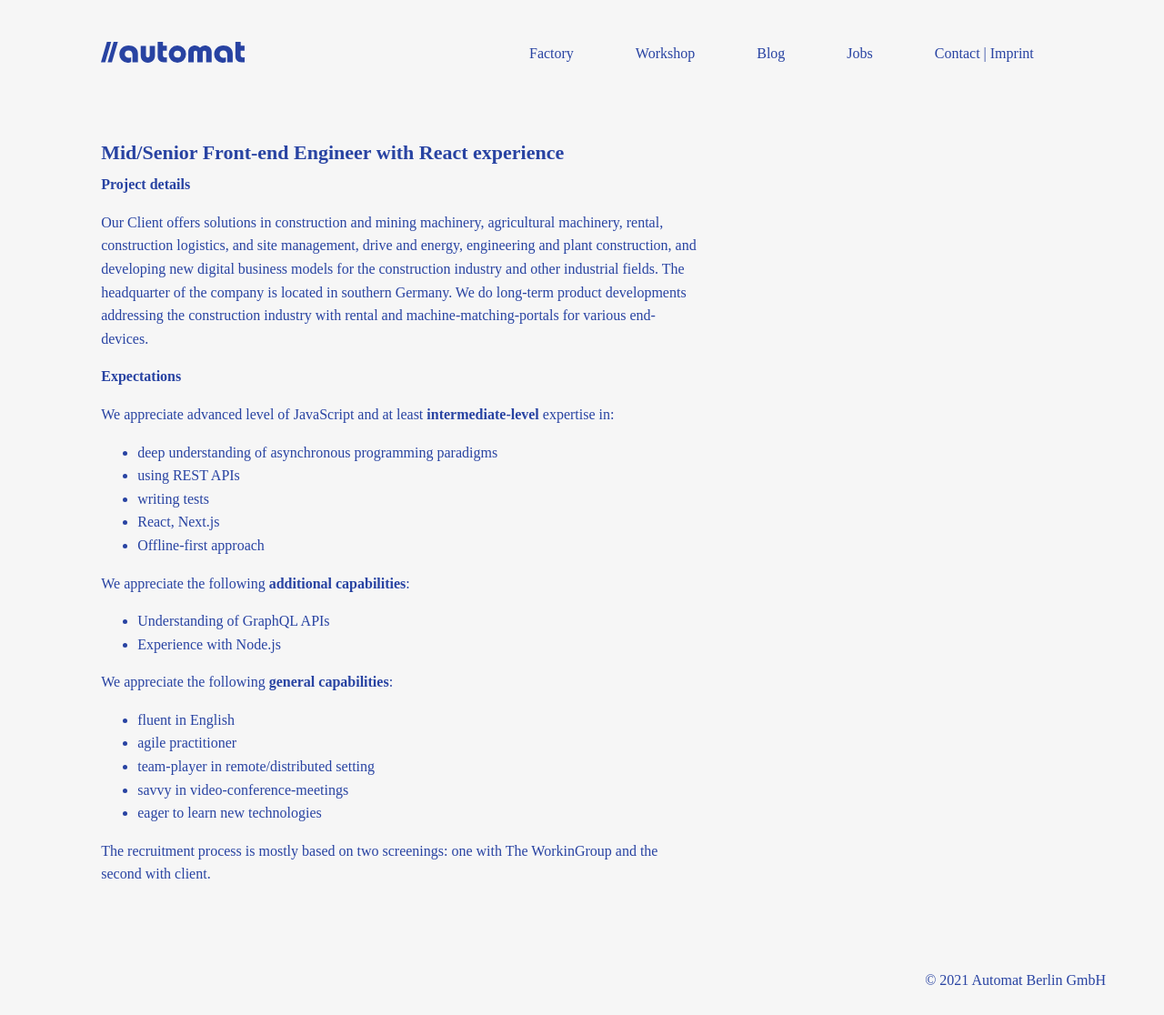
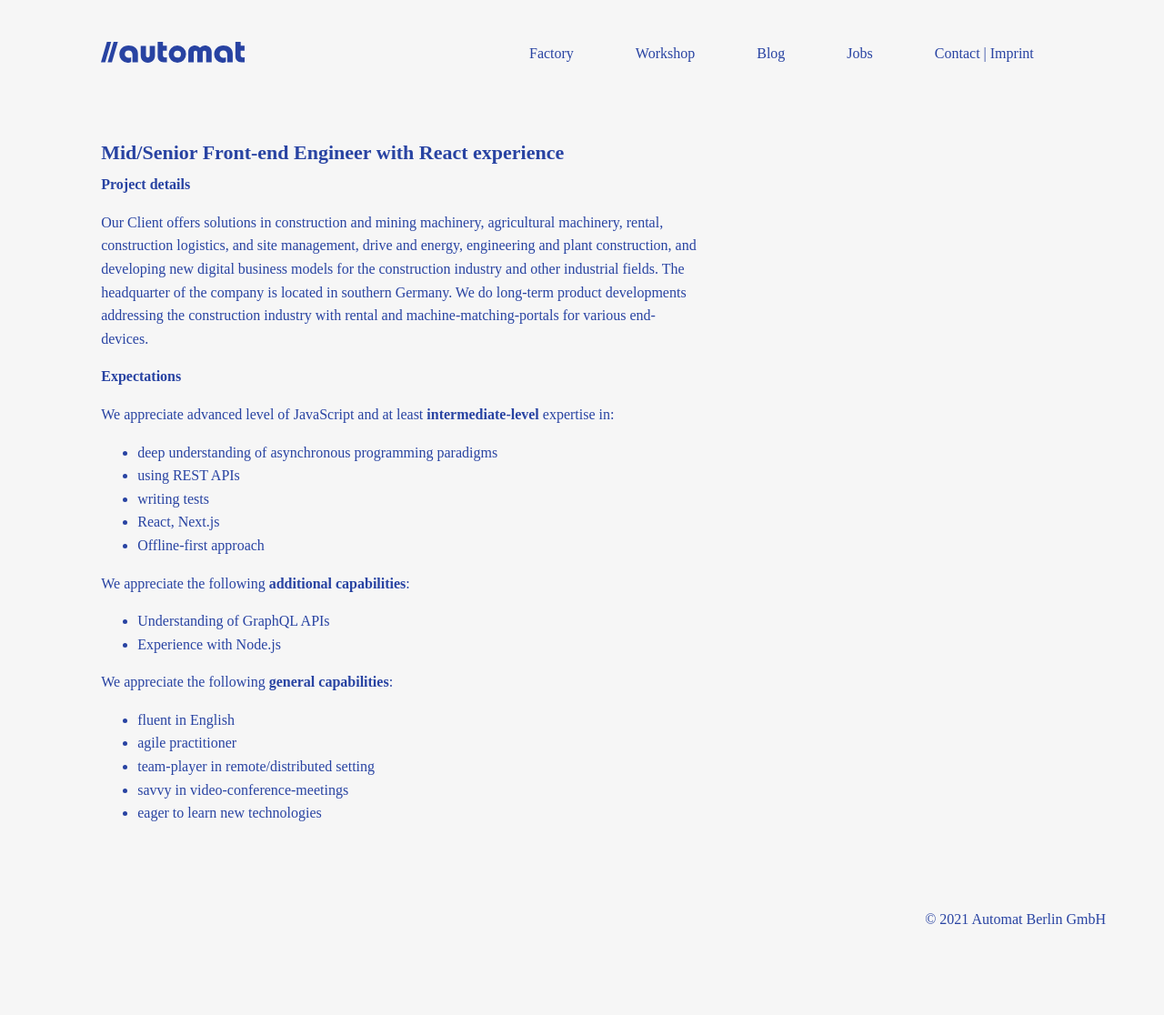
Before and after one commit to automat-berlin/automat-berlin.github.io, a Jekyll site: the page built from _jobs/front-end-engineer.md, in a window 1280 px wide and 1116 px high. Shown: the whole window at 91% size. Built offline with Jekyll 4.4.1, drawn with Linux system fonts in a browser that asks for light colours; nearby versions of some CDN libraries; some web fonts are replaced.

Commit message:
Remove attribution to TWG regarding hiring process

```diff
--- a/_jobs/front-end-engineer.md
+++ b/_jobs/front-end-engineer.md
@@ -34,5 +34,3 @@ We appreciate the following **general capabilities**:
 *   team-player in remote/distributed setting
 *   savvy in video-conference-meetings
 *   eager to learn new technologies
-
-The recruitment process is mostly based on two screenings: one with The WorkinGroup and the second with client.
```
